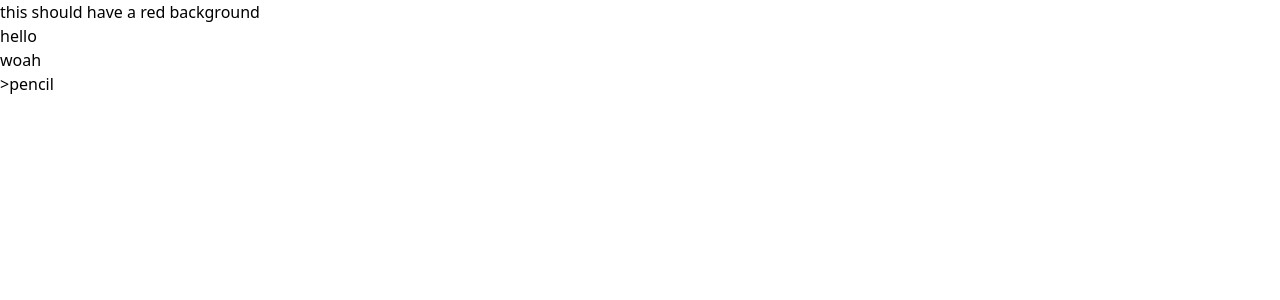
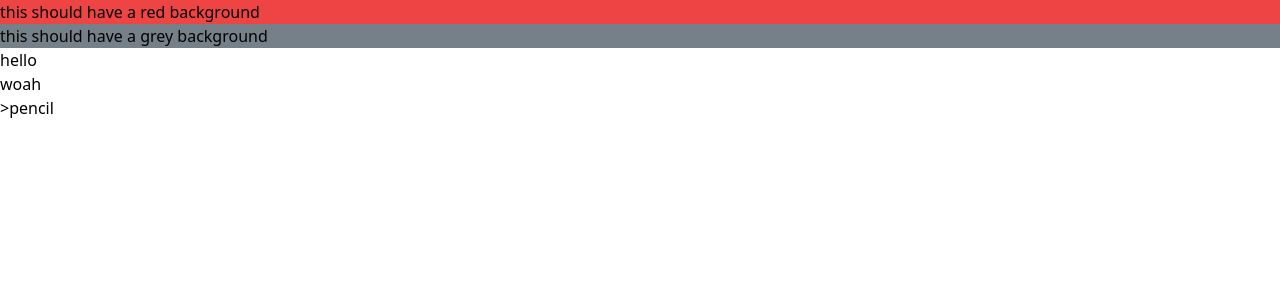
Before and after one commit to keenst/aenote, a Vue app: page / in a window 1280 px wide. Shown: the top 300 px of the page. Built offline with nearby package versions, Linux system fonts and the light colour scheme.

Commit message:
fixed tw and added colors

```diff
--- a/src/App.vue
+++ b/src/App.vue
@@ -6,7 +6,7 @@
 
 <script>
 import Editor from "./components/Editor.vue";
-import "./assets/css/tailwind.css";
+import "./style.css";
 
 export default {
   components: {
--- a/src/assets/css/tailwind.css
+++ /dev/null
@@ -1,3 +0,0 @@
-@tailwind base;
-@tailwind components;
-@tailwind utilities;
--- a/src/components/Editor.vue
+++ b/src/components/Editor.vue
@@ -1,6 +1,9 @@
 <template>
   <div class="bg-red-500">
     <p>this should have a red background</p>
+  </div>
+  <div class="bg-ae-grey-300">
+    <p>this should have a grey background</p>
   </div>
     <div>
         <p v-for="body in this.formatted">
--- a/src/main.ts
+++ b/src/main.ts
@@ -2,6 +2,5 @@ import { createApp } from 'vue'
 import './style.css'
 import  router from './router'
 import App from './App.vue'
-import './assets/css/tailwind.css'
 
 createApp(App).use(router).mount('#app')
--- a/tailwind.config.cjs
+++ b/tailwind.config.cjs
@@ -2,7 +2,7 @@
 module.exports = {
   content: ["./src/**/*.{html,js,ts,vue}"],
   theme: {
-    extend: {},
+    extend: {
       colors: {
         'transparent': 'transparent',
         'ae-white': '#E8E8E8',
@@ -15,5 +15,6 @@ module.exports = {
         }
       }
     },
+  },
   plugins: [],
 }
```
Lines whose indentation alone changed are shown as unchanged.
